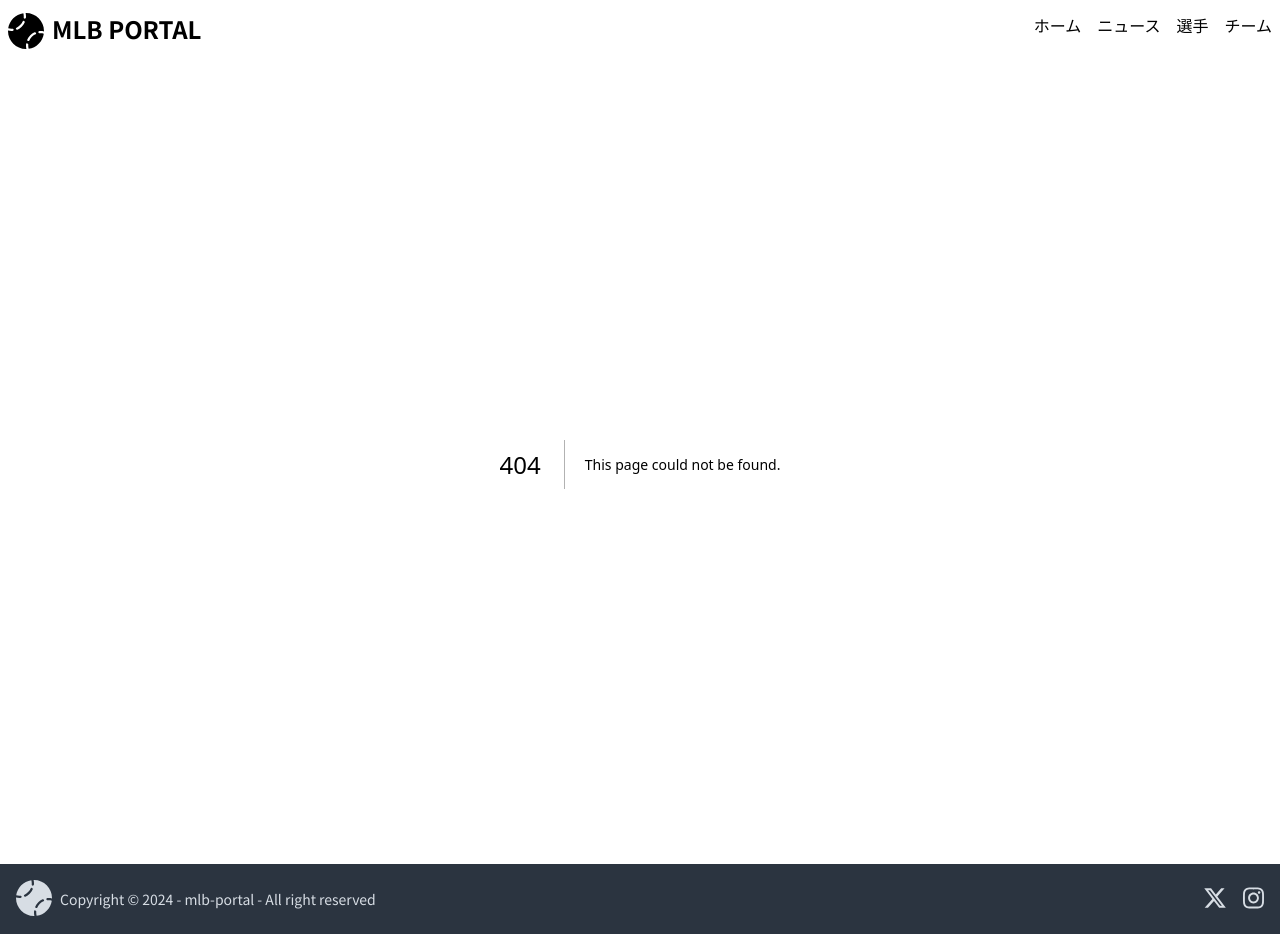
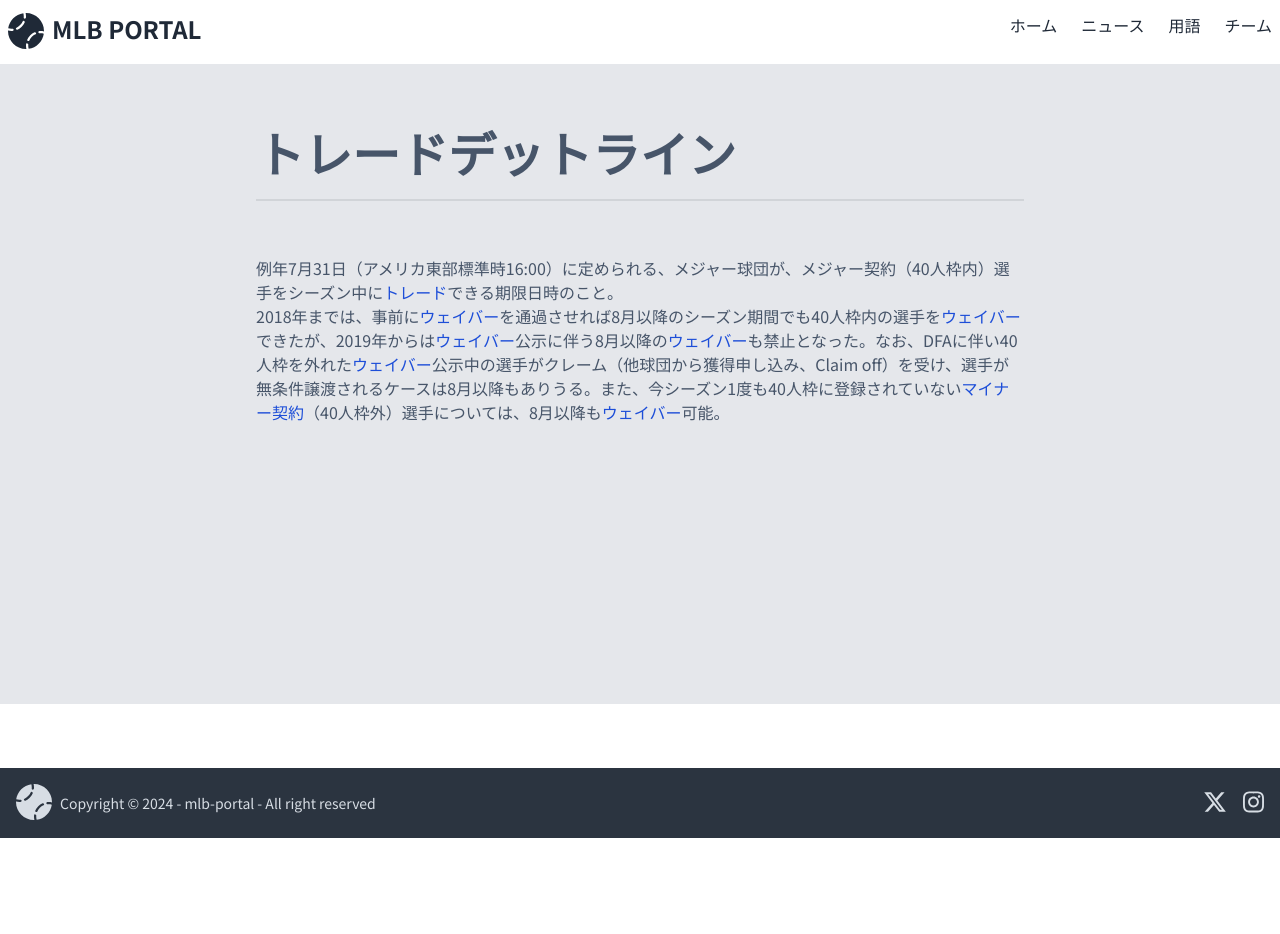
Before and after one commit to 713ikarosu/mlb-portal, a Next.js app: page /words/1 in a window 1280 px wide. Before the commit this address had no page. After the commit the page ends 838 px from the top, so only its background shows below. Built offline with nearby package versions, Linux system fonts and the light colour scheme.

Commit message:
Add word base page file

```diff
--- /dev/null
+++ b/app/_components/Heading/index.tsx
@@ -0,0 +1,15 @@
+import type { ReactNode } from "react";
+
+interface HeadingProps {
+  children: ReactNode;
+  divider?: boolean;
+}
+
+export default function Heading({ children, divider }: HeadingProps) {
+  return (
+    <div>
+      <h1 className="text-5xl font-bold">{children}</h1>
+      {divider && <div className="divider" />}
+    </div>
+  );
+}
--- a/app/_components/LayoutFooter/index.tsx
+++ b/app/_components/LayoutFooter/index.tsx
@@ -1,11 +1,11 @@
 import Link from "next/link";
+import { InstagramLogo } from "../InstagramLogo";
 import { Logo } from "../Logo";
 import { TwitterXLogo } from "../TwitterXLogo";
-import { InstagramLogo } from "../InstagramLogo";
 
 export const LayoutFooter = () => {
   return (
-    <footer className="footer items-center p-4 bg-neutral text-neutral-content">
+    <footer className="footer items-center mt-16 p-4 bg-neutral text-neutral-content">
       <aside className="items-center grid-flow-col">
         <Logo />
         <p>Copyright © 2024 - mlb-portal - All right reserved</p>
--- a/app/_components/LayoutHeader/index.tsx
+++ b/app/_components/LayoutHeader/index.tsx
@@ -10,18 +10,18 @@ export const LayoutHeader = () => {
             <span>MLB PORTAL</span>
           </a>
           <nav>
-            <ul className="flex space-x-4">
+            <ul className="flex space-x-6">
               <li>
                 <a href="/">ホーム</a>
               </li>
               <li>
-                <a href="/news">ニュース</a>
+                <a href="/news/">ニュース</a>
               </li>
               <li>
-                <a href="/players">選手</a>
+                <a href="/words/">用語</a>
               </li>
               <li>
-                <a href="/teams">チーム</a>
+                <a href="/teams/">チーム</a>
               </li>
             </ul>
           </nav>
--- /dev/null
+++ b/app/_components/SimpleLink/index.tsx
@@ -0,0 +1,15 @@
+import Link from "next/link";
+import type { ReactNode } from "react";
+
+type SimpleLink = {
+  children: ReactNode;
+  href: string;
+};
+
+export const SimpleLink = ({ children, href }: SimpleLink) => {
+  return (
+    <Link href={href} className="text-blue-700 active:text-blue-500">
+      {children}
+    </Link>
+  );
+};
--- /dev/null
+++ b/app/constants.ts
@@ -0,0 +1 @@
+export const SITE_NAME = "MLP PORTAL";
--- /dev/null
+++ b/app/words/[wordId]/page.tsx
@@ -0,0 +1,52 @@
+import Heading from "@/app/_components/Heading";
+import { SimpleLink } from "@/app/_components/SimpleLink";
+import { SITE_NAME } from "@/app/constants";
+import type { Metadata } from "next";
+import Link from "next/link";
+import { notFound } from "next/navigation";
+
+interface Props {
+  params: {
+    wordId: string;
+  };
+}
+
+export async function generateMetadata({ params }: Props): Promise<Metadata> {
+  // const { word } = await getWord({ id: params.wordId });
+  if (!params.wordId) {
+    notFound();
+  }
+  console.log(params.wordId);
+
+  return {
+    // title: `${word.title} | ${SITE_NAME}`,
+    // description: word.description,
+    title: `トレードデットライン | ${SITE_NAME}`,
+    description: "日本人ファン向けにMLB情報を発信します。",
+  };
+}
+
+export default function WordPage() {
+  return (
+    <section className="min-h-[80vh] flex space-y-8 py-16 flex-col w-full max-w-screen-md">
+      <Heading divider>トレードデットライン</Heading>
+      <div>
+        <p className="leading-6">
+          例年7月31日（アメリカ東部標準時16:00）に定められる、メジャー球団が、メジャー契約（40人枠内）選手をシーズン中に
+          <SimpleLink href="/">トレード</SimpleLink>できる期限日時のこと。
+        </p>
+        <p className="leading-6">
+          2018年までは、事前に<SimpleLink href="/">ウェイバー</SimpleLink>
+          を通過させれば8月以降のシーズン期間でも40人枠内の選手を<SimpleLink href="/">ウェイバー</SimpleLink>
+          できたが、2019年からは
+          <SimpleLink href="/">ウェイバー</SimpleLink>
+          公示に伴う8月以降の<SimpleLink href="/">ウェイバー</SimpleLink>も禁止となった。なお、DFAに伴い40人枠を外れた
+          <SimpleLink href="/">ウェイバー</SimpleLink>公示中の選手がクレーム（他球団から獲得申し込み、Claim
+          off）を受け、選手が無条件譲渡されるケースは8月以降もありうる。また、今シーズン1度も40人枠に登録されていない
+          <SimpleLink href="/">マイナー契約</SimpleLink>（40人枠外）選手については、8月以降も
+          <SimpleLink href="/">ウェイバー</SimpleLink>可能。
+        </p>
+      </div>
+    </section>
+  );
+}
--- /dev/null
+++ b/app/words/layout.tsx
@@ -0,0 +1,5 @@
+import type { ReactNode } from "react";
+
+export default function WordsLayout({ children }: { children: ReactNode }) {
+  return <main className="flex justify-center bg-gray-200 text-slate-600">{children}</main>;
+}
--- /dev/null
+++ b/app/words/page.tsx
@@ -0,0 +1,17 @@
+import Heading from "../_components/Heading";
+
+export default function WordsPage() {
+  return (
+    <section className="flex space-y-8 py-16 flex-col w-full max-w-screen-md">
+      <Heading>MLB用語解説</Heading>
+      <form className="flex space-y-4 flex-col">
+        <label className="flex flex-col">MLB用語を日本人ファン向けに解説します。</label>
+        {/* TODO: フォームのコンポーネント作成 */}
+        <input type="text" className="bg-white rounded-md h-8" />
+        <button type="submit" className="btn btn-primary">
+          検索する
+        </button>
+      </form>
+    </section>
+  );
+}
```
Also changed, not shown: docker-compose.yml (deleted, +0 -16 lines).
